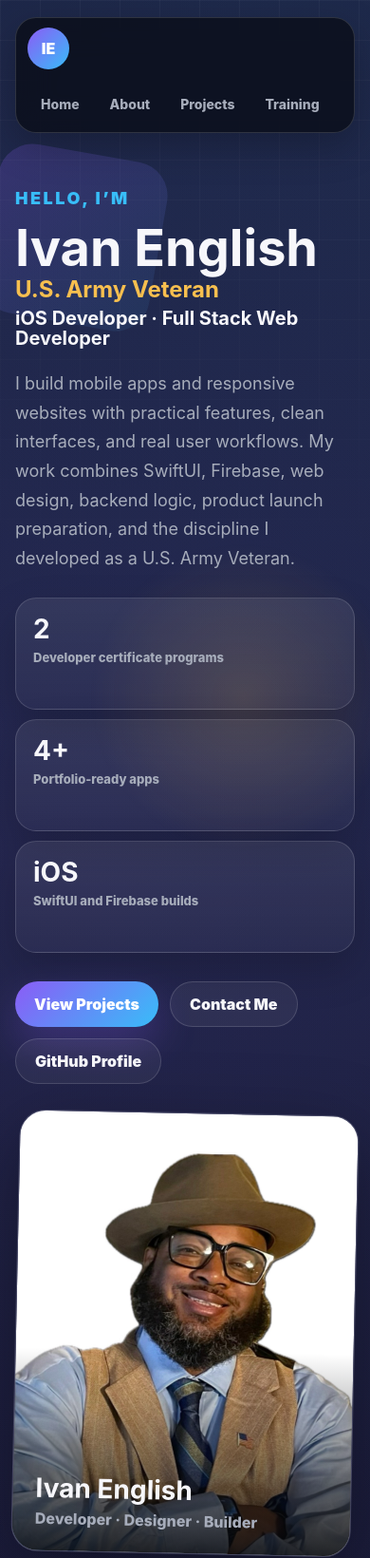
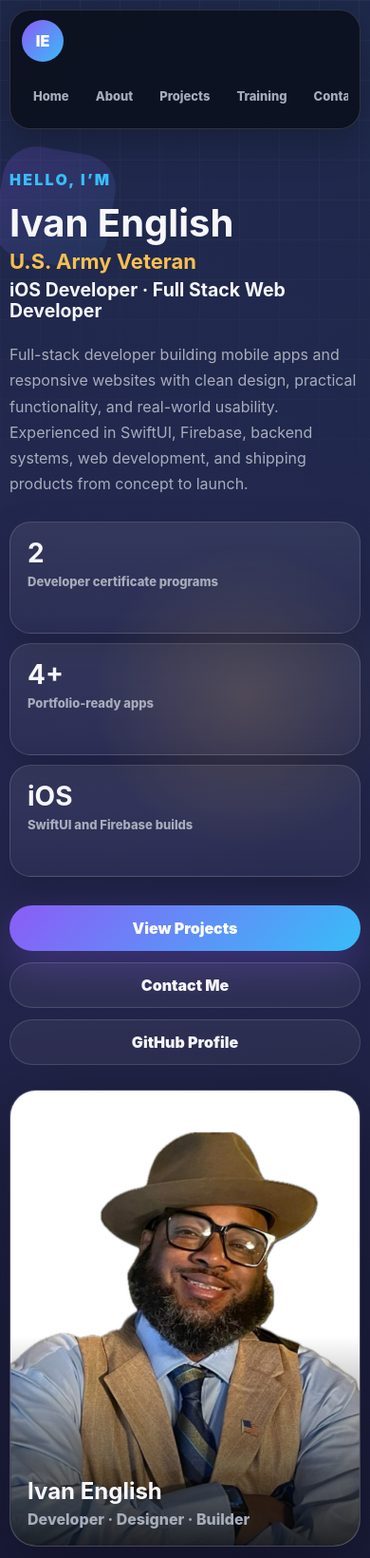
Before and after one commit to ivan7e/ivan-english-portfolio, a plain HTML site: page index.html in a window 390 px wide. Shown: the top 1640 px of the page at 95% size. Drawn offline with Linux system fonts and the light colour scheme.

Commit message:
Fix mobile responsive layout

```diff
--- a/index.html
+++ b/index.html
@@ -1,18 +1,19 @@
 <!doctype html>
 <html lang="en">
+
 <head>
   <meta charset="UTF-8" />
   <meta name="viewport" content="width=device-width, initial-scale=1.0" />
   <title>Ivan English | Developer Portfolio</title>
-    <meta
-      name="description"
-      content="Ivan English developer portfolio featuring iOS development, full stack web development, SwiftUI, Firebase, React, Python, and portfolio projects."
-    />
+  <meta name="description"
+    content="Ivan English developer portfolio featuring iOS development, full stack web development, SwiftUI, Firebase, React, Python, and portfolio projects." />
   <link rel="stylesheet" href="styles.css" />
 </head>
+
 <body>
   <header class="site-header">
     <a class="logo" href="#home" aria-label="Ivan English home">IE</a>
+
     <nav aria-label="Main navigation">
       <a href="#home">Home</a>
       <a href="#about">About</a>
@@ -27,33 +28,43 @@
     <section class="hero" id="home">
       <div class="hero-copy">
         <p class="kicker">Hello, I’m</p>
+
         <h1>Ivan English</h1>
+
         <h2 class="hero-title-stack">
           <span>U.S. Army Veteran</span>
           <span>iOS Developer · Full Stack Web Developer</span>
         </h2>
+
         <p>
-            I build mobile apps and responsive websites with practical features, clean interfaces, and real user workflows.
-            My work combines SwiftUI, Firebase, web design, backend logic, product launch preparation, and the discipline I developed as a U.S. Army Veteran.
+          Full-stack developer building mobile apps and responsive websites with clean design,
+          practical functionality, and real-world usability. Experienced in SwiftUI, Firebase,
+          backend systems, web development, and shipping products from concept to launch.
         </p>
+
         <div class="credential-strip" aria-label="Developer highlights">
           <div>
             <strong>2</strong>
             <span>Developer certificate programs</span>
           </div>
+
           <div>
             <strong>4+</strong>
             <span>Portfolio-ready apps</span>
           </div>
+
           <div>
             <strong>iOS</strong>
             <span>SwiftUI and Firebase builds</span>
           </div>
         </div>
+
         <div class="hero-actions">
           <a class="button primary" href="#projects">View Projects</a>
           <a class="button secondary" href="mailto:ivanenglishdev@gmail.com">Contact Me</a>
-            <a class="button secondary" href="https://github.com/ivan7e" target="_blank" rel="noopener">GitHub Profile</a>
+          <a class="button secondary" href="https://github.com/ivan7e" target="_blank" rel="noopener">
+            GitHub Profile
+          </a>
         </div>
       </div>
 
@@ -69,17 +80,23 @@
     <section class="section about-grid" id="about">
       <div>
         <p class="section-label">About me</p>
-          <h2>U.S. Army Veteran | Full-Stack &amp; iOS Developer focused on clean architecture, polished user experiences, and useful applications.</h2>
+        <h2>
+          Full-Stack &amp; iOS Developer focused on clean architecture, polished user experiences,
+          and useful applications.
+        </h2>
       </div>
+
       <div class="about-copy">
         <p>
-            I am trained in both mobile development and full stack development through San Diego Global Knowledge University.
-            I enjoy building projects from idea to working product, including user authentication, database features, app navigation,
-            responsive layouts, testing, and App Store submission materials.
+          I am trained in both mobile development and full-stack development through San Diego
+          Global Knowledge University. I enjoy building projects from idea to working product,
+          including user authentication, database features, app navigation, responsive layouts,
+          testing, and App Store submission materials.
         </p>
+
         <p>
-            My strongest work is where technology meets real world needs, especially music, education, creative tools,
-            and platforms that help people connect.
+          My strongest work is where technology meets real-world needs, especially music,
+          education, creative tools, and platforms that help people connect.
         </p>
       </div>
     </section>
@@ -89,40 +106,56 @@
         <p class="section-label">How I build</p>
         <h2>From idea to usable product.</h2>
       </div>
+
       <div class="process-grid">
         <article>
           <span>01</span>
           <h3>Plan the user flow</h3>
-            <p>I start with the real purpose of the app, then map the screens, user roles, and most important actions.</p>
+          <p>
+            I start with the real purpose of the app, then map the screens, user roles,
+            and most important actions.
+          </p>
         </article>
+
         <article>
           <span>02</span>
           <h3>Build the core features</h3>
-            <p>I connect authentication, databases, navigation, media, forms, and responsive layouts so the project works as a product.</p>
+          <p>
+            I connect authentication, databases, navigation, media, forms, and responsive layouts
+            so the project works as a product.
+          </p>
         </article>
+
         <article>
           <span>03</span>
           <h3>Polish for launch</h3>
-            <p>I test buttons, fix layout issues, prepare screenshots, clean the copy, and get the project ready to share.</p>
+          <p>
+            I test buttons, fix layout issues, prepare screenshots, clean the copy, and get the
+            project ready to share.
+          </p>
         </article>
       </div>
     </section>
 
     <section class="section">
       <p class="section-label">Technology stack</p>
+
       <div class="tech-grid">
         <article>
           <h3>Mobile</h3>
           <p>Swift, SwiftUI, Xcode, iOS, iPadOS, Core Data, UserDefaults, Core Location, XCTest, XCUITest</p>
         </article>
+
         <article>
           <h3>Frontend</h3>
           <p>HTML, CSS, JavaScript, React, jQuery, Ajax, JSON, responsive design, Flexbox, media queries</p>
         </article>
+
         <article>
           <h3>Backend</h3>
           <p>Python, Flask, Django, Django REST Framework, REST APIs, authentication, database storage, CRUD</p>
         </article>
+
         <article>
           <h3>Product</h3>
           <p>UI/UX, wireframes, prototypes, usability testing, Agile, Scrum, debugging, App Store Connect</p>
@@ -141,14 +174,16 @@
           <div class="project-visual app-visual">
             <img class="project-logo large-logo" src="assets/45-bandits-logo.png" alt="45 Bandits app logo" />
           </div>
+
           <div>
             <p class="project-type">SwiftUI · Firebase · App Store Prep</p>
             <h3>45 Bandits</h3>
             <p>
-                A community app for 45 RPM DJs, vinyl collectors, and listeners. Features include account roles,
-                profiles, posts, messages, gig radar, radio mixes, merch, marketplace listings, admin tools,
-                iPhone/iPad layout support, and App Store submission assets.
+              A community app for 45 RPM DJs, vinyl collectors, and listeners. Features include
+              account roles, profiles, posts, messages, gig radar, radio mixes, merch, marketplace
+              listings, admin tools, iPhone/iPad layout support, and App Store submission assets.
             </p>
+
             <div class="tag-row">
               <span>SwiftUI</span>
               <span>Firebase</span>
@@ -167,6 +202,7 @@
             <h3>BPM Counter</h3>
             <p>A focused tempo-counting tool for DJs and music creators.</p>
           </article>
+
           <article class="project-card">
             <div class="project-thumb camera-thumb" aria-hidden="true">
               <span></span>
@@ -175,13 +211,17 @@
             <h3>SpareCam</h3>
             <p>A mobile camera app concept built around quick capture and simple interaction.</p>
           </article>
+
           <article class="project-card">
             <div class="project-thumb">
               <img src="assets/beat-machine.svg" alt="Beat Machine project graphic" />
             </div>
             <p class="project-type">Music Tool</p>
             <h3>Beat Machine</h3>
-              <p>An audio-focused project exploring rhythm, performance controls, and creative music interaction.</p>
+            <p>
+              An audio-focused project exploring rhythm, performance controls, and creative music
+              interaction.
+            </p>
           </article>
         </div>
       </div>
@@ -189,8 +229,9 @@
 
     <section class="section training" id="training">
       <div class="section-heading">
-          <p class="section-label">Education & certifications</p>
+        <p class="section-label">Education &amp; Certifications</p>
         <h2>San Diego Global Knowledge University</h2>
+
         <div class="school-contact">
           <p><strong>Address:</strong> 1095 K St Suite B, San Diego, CA 92101</p>
           <p><strong>Phone:</strong> <a href="tel:+16199340797">(619) 934-0797</a></p>
@@ -201,18 +242,26 @@
         <article>
           <span>Certificate Program</span>
           <h3>Mobile Development Immersive iOS</h3>
-            <p>Swift, SwiftUI, Xcode, mobile UI/UX, data persistence, networking, sensors, iPadOS, testing, debugging, and Apple deployment.</p>
+          <p>
+            Swift, SwiftUI, Xcode, mobile UI/UX, data persistence, networking, sensors, iPadOS,
+            testing, debugging, and Apple deployment.
+          </p>
         </article>
+
         <article>
           <span>Certificate Program</span>
           <h3>Full Stack Development Immersive</h3>
-            <p>HTML, CSS, JavaScript, React, Python, Flask, Django, REST APIs, databases, UX design, Agile methodology, and capstone development.</p>
+          <p>
+            HTML, CSS, JavaScript, React, Python, Flask, Django, REST APIs, databases, UX design,
+            Agile methodology, and capstone development.
+          </p>
         </article>
       </div>
     </section>
 
     <section class="section">
       <p class="section-label">Areas of study</p>
+
       <div class="skill-cloud">
         <span>Swift</span>
         <span>SwiftUI</span>
@@ -246,6 +295,7 @@
       <p>
         I’m open to web design, mobile app prototypes, portfolio sites, community apps, and launch support.
       </p>
+
       <div class="contact-actions">
         <a class="button primary" href="mailto:ivanenglishdev@gmail.com">ivanenglishdev@gmail.com</a>
         <a class="button secondary" href="tel:+16199625488">619-962-5488</a>
@@ -256,10 +306,12 @@
 
   <footer>
     <p>Designed and developed by Ivan English.</p>
+
     <div class="footer-links">
       <a href="https://github.com/ivan7e" target="_blank" rel="noopener">GitHub</a>
       <a href="#home">Back to top</a>
     </div>
   </footer>
 </body>
+
 </html>
--- a/styles.css
+++ b/styles.css
@@ -18,11 +18,13 @@
 
 html {
   scroll-behavior: smooth;
+  overflow-x: hidden;
 }
 
 body {
   margin: 0;
   min-height: 100vh;
+  overflow-x: hidden;
   background:
     radial-gradient(circle at 20% 10%, rgba(139, 92, 246, 0.2), transparent 32%),
     radial-gradient(circle at 80% 0%, rgba(56, 189, 248, 0.14), transparent 30%),
@@ -55,6 +57,11 @@ body::after {
   border-radius: 999px;
   background: radial-gradient(circle, rgba(247, 191, 79, 0.16), transparent 64%);
   pointer-events: none;
+}
+
+img {
+  max-width: 100%;
+  height: auto;
 }
 
 a {
@@ -98,6 +105,7 @@ p {
   place-items: center;
   width: 44px;
   height: 44px;
+  flex: 0 0 44px;
   border-radius: 999px;
   background: linear-gradient(135deg, var(--accent), var(--accent-2));
   color: white;
@@ -109,6 +117,12 @@ nav {
   align-items: center;
   gap: 4px;
   overflow-x: auto;
+  max-width: 100%;
+  scrollbar-width: none;
+}
+
+nav::-webkit-scrollbar {
+  display: none;
 }
 
 nav a {
@@ -144,7 +158,7 @@ footer {
 .hero {
   min-height: calc(100vh - 86px);
   display: grid;
-  grid-template-columns: minmax(0, 1.05fr) minmax(320px, 0.62fr);
+  grid-template-columns: minmax(0, 1.05fr) minmax(280px, 0.62fr);
   gap: clamp(30px, 7vw, 86px);
   align-items: center;
   padding: 80px 0 56px;
@@ -152,6 +166,7 @@ footer {
 
 .hero-copy {
   position: relative;
+  min-width: 0;
 }
 
 .hero-copy::before {
@@ -181,9 +196,10 @@ footer {
 
 h1 {
   margin-bottom: 8px;
-  font-size: clamp(54px, 10vw, 118px);
-  line-height: 0.88;
+  font-size: clamp(48px, 9vw, 118px);
+  line-height: 0.9;
   letter-spacing: 0;
+  overflow-wrap: break-word;
 }
 
 .hero-copy h2 {
@@ -626,7 +642,9 @@ footer a {
   gap: 14px;
 }
 
+/* Tablet */
 @media (max-width: 860px) {
+
   .hero,
   .about-grid,
   .project-card.featured {
@@ -639,6 +657,7 @@ footer a {
   }
 
   .hero {
+    min-height: auto;
     padding-top: 54px;
   }
 
@@ -646,20 +665,73 @@ footer a {
   .profile-card img {
     min-height: 430px;
   }
+
+  .profile-card {
+    transform: none;
+  }
 }
 
+/* Mobile */
 @media (max-width: 680px) {
+
+  .hero,
+  .section,
+  .contact,
+  footer {
+    width: min(100% - 20px, 1120px);
+  }
+
   .site-header {
     position: static;
+    width: calc(100% - 20px);
     align-items: flex-start;
     flex-direction: column;
     border-radius: 22px;
+    margin-top: 10px;
   }
 
   nav {
     width: 100%;
+    padding-bottom: 4px;
   }
 
+  nav a {
+    font-size: 13px;
+    padding: 0 12px;
+  }
+
+  .hero {
+    padding: 40px 0 44px;
+    gap: 26px;
+  }
+
+  .hero-copy::before {
+    width: 120px;
+    height: 120px;
+    top: -18px;
+    left: -12px;
+  }
+
+  h1 {
+    font-size: clamp(42px, 13vw, 64px);
+    line-height: 1;
+  }
+
+  .hero-copy h2 {
+    font-size: clamp(22px, 7vw, 28px);
+    line-height: 1.1;
+  }
+
+  .hero-title-stack span:last-child {
+    font-size: clamp(18px, 5vw, 24px);
+  }
+
+  .hero-copy p,
+  p {
+    font-size: 16px;
+  }
+
+  .credential-strip,
   .tech-grid,
   .small-project-grid,
   .cert-list,
@@ -667,12 +739,54 @@ footer a {
     grid-template-columns: 1fr;
   }
 
-  .credential-strip {
+  .credential-strip div,
+  .tech-grid article,
+  .project-card,
+  .cert-list article,
+  .process-grid article {
+    padding: 20px;
+  }
+
+  .section {
+    padding: 56px 0;
+  }
+
+  .section h2,
+  .contact h2 {
+    font-size: clamp(30px, 10vw, 44px);
+  }
+
+  .project-card.featured {
     grid-template-columns: 1fr;
   }
 
+  .project-visual {
+    min-height: 180px;
+  }
+
+  .profile-card,
+  .profile-card img {
+    min-height: 320px;
+  }
+
+  .profile-card figcaption {
+    left: 18px;
+    right: 18px;
+    bottom: 18px;
+  }
+
+  .profile-card strong {
+    font-size: 24px;
+  }
+
+  .button {
+    width: 100%;
+  }
+
   .contact {
-    padding: 28px;
+    margin-top: 30px;
+    margin-bottom: 44px;
+    padding: 26px;
   }
 
   footer {
@@ -681,3 +795,28 @@ footer a {
     padding: 28px 0;
   }
 }
+
+/* Very small phones */
+@media (max-width: 390px) {
+  h1 {
+    font-size: 40px;
+  }
+
+  .hero-copy h2 {
+    font-size: 22px;
+  }
+
+  .profile-card,
+  .profile-card img {
+    min-height: 280px;
+  }
+
+  .credential-strip div,
+  .tech-grid article,
+  .project-card,
+  .cert-list article,
+  .process-grid article,
+  .contact {
+    padding: 18px;
+  }
+}
```
Lines whose indentation alone changed are shown as unchanged.
